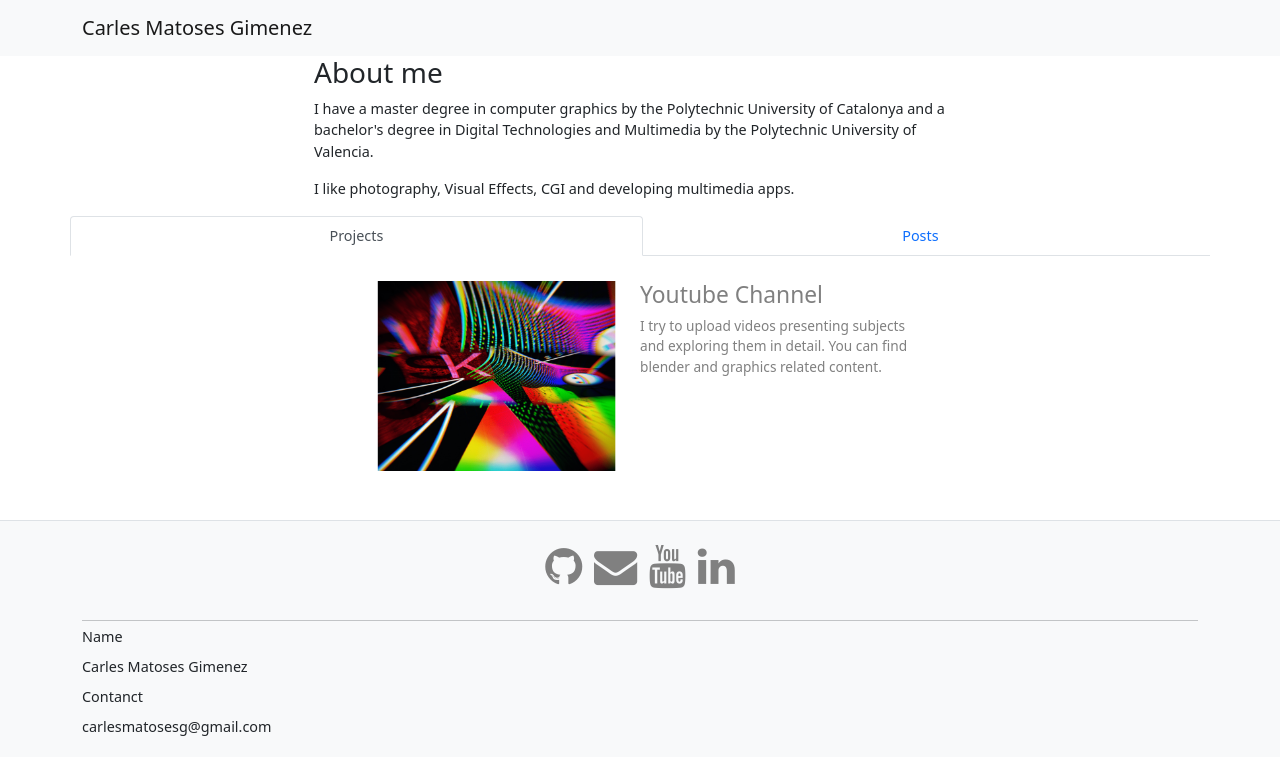
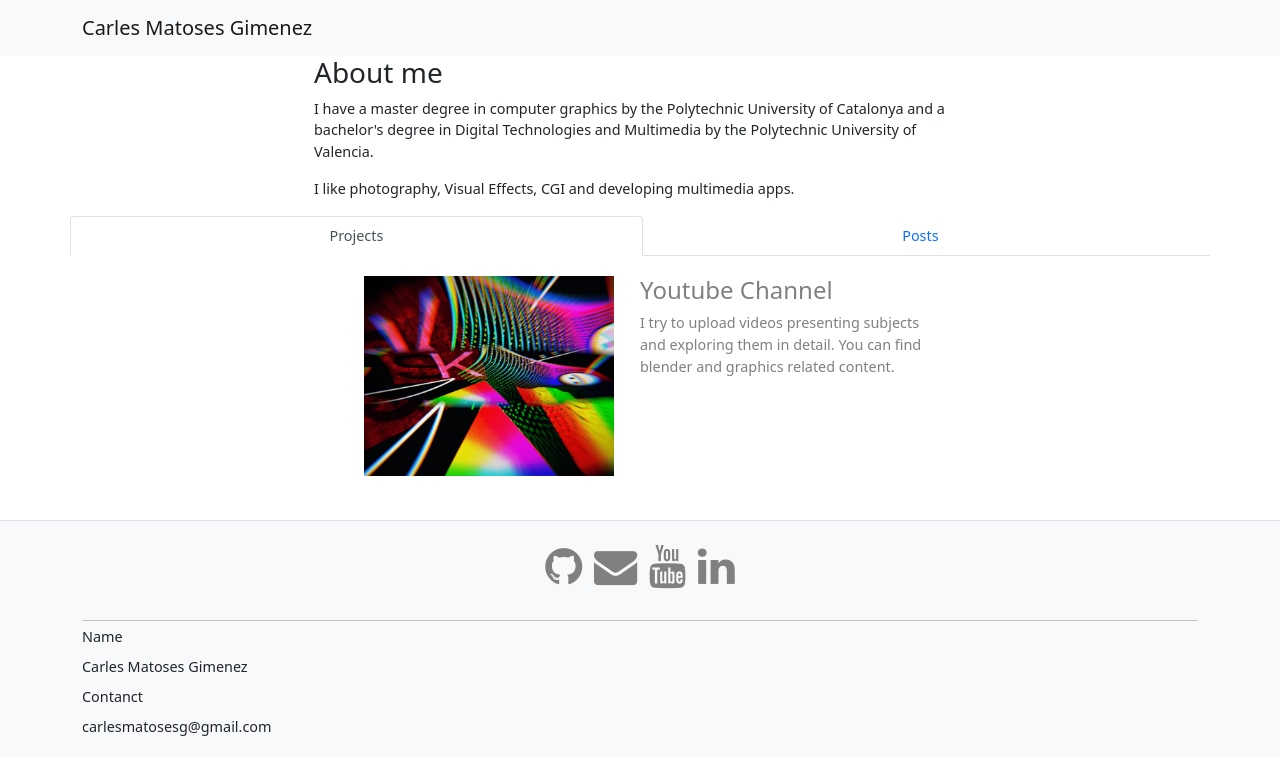
Before and after one commit to carlesmatoses/carlesmatoses.github.io, a Jekyll site: the page built from index.markdown, in a window 1280 px wide. Shown: the top 775 px of the page. Built offline with Jekyll 4.4.1, drawn with Linux system fonts in a browser that asks for light colours; nearby versions of some CDN libraries.

Commit message:
remove animation

```diff
--- a/assets/css/post.css
+++ b/assets/css/post.css
@@ -4,7 +4,7 @@
     max-height: 200px;
     margin: 20px;
     overflow: hidden;
-    transform: scale(0.95);
+    transform: scale(1.0);
 
     /* box-shadow: 0 4px 6px -6px gray; */
 
@@ -23,17 +23,25 @@
     height: 200px;
 }
 
+.fill{
+    width: 100%;
+    height: 100%;
+    text-align: start;
+}
+
 a{
     display: inline;
     text-decoration: none;
     color: gray;
 }
 
+
 @media (max-width: 576px) { /* Small screens */
     .post-preview {
         max-height: 400px; /* Double the height */
     }
     .post-preview img{
+        margin-bottom: 10px;
         width: 100%;
     }
 }
```
